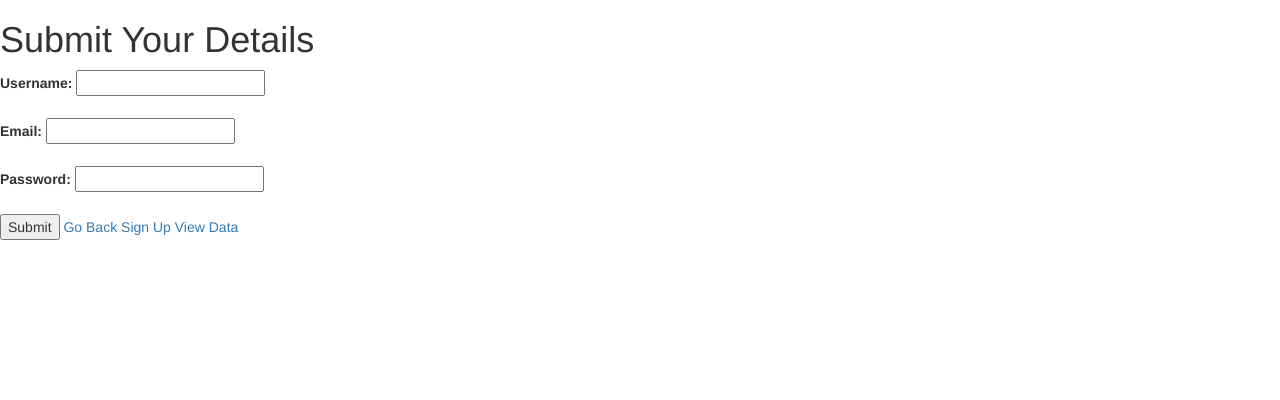
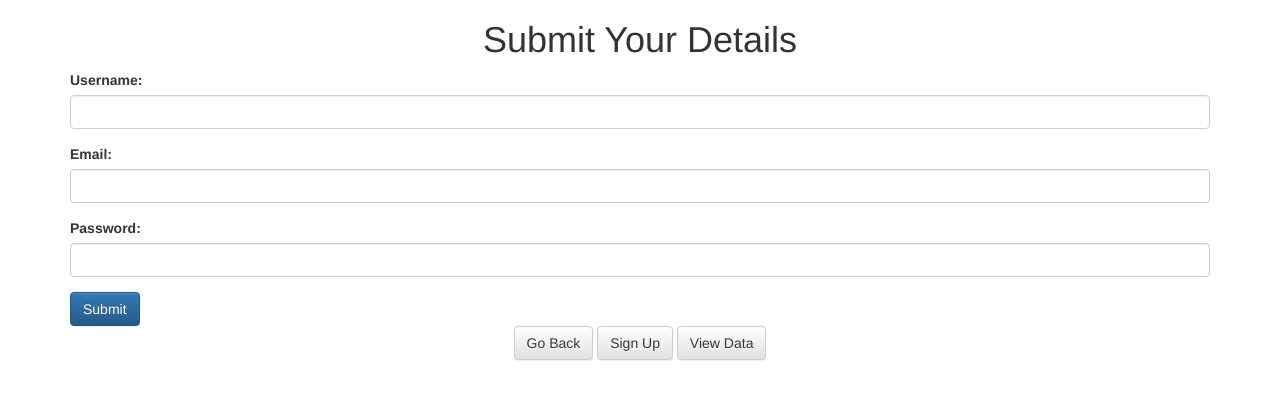
Before and after one commit to SSreeramsetty11/flask-form-example, a Flask app: template templates/form.html in a window 1280 px wide. Shown: the top 400 px of the page. Run offline with Flask 3, Linux system fonts and the light colour scheme; the template is opened without the code that fills it, so the values that code supplies are empty.

Commit message:
tried to fix bootstrap again

```diff
--- a/templates/form.html
+++ b/templates/form.html
@@ -1,22 +1,36 @@
 <!DOCTYPE html>
-<html>
+<html lang="en">
 <head>
+    <meta charset="UTF-8">
+    <meta name="viewport" content="width=device-width, initial-scale=1.0">
     <title>Submit Form</title>
     <link rel="stylesheet" href="https://cdn.jsdelivr.net/npm/bootstrap@3.3.7/dist/css/bootstrap.min.css" integrity="sha384-BVYiiSIFeK1dGmJRAkycuHAHRg32OmUcww7on3RYdg4Va+PmSTsz/K68vbdEjh4u" crossorigin="anonymous">
     <link rel="stylesheet" href="https://cdn.jsdelivr.net/npm/bootstrap@3.3.7/dist/css/bootstrap-theme.min.css" integrity="sha384-rHyoN1iRsVXV4nD0JutlnGaslCJuC7uwjduW9SVrLvRYooPp2bWYgmgJQIXwl/Sp" crossorigin="anonymous">
     <script src="https://cdn.jsdelivr.net/npm/bootstrap@3.3.7/dist/js/bootstrap.min.js" integrity="sha384-Tc5IQib027qvyjSMfHjOMaLkfuWVxZxUPnCJA7l2mCWNIpG9mGCD8wGNIcPD7Txa" crossorigin="anonymous"></script>
 </head>
 <body>
-    <h1>Submit Your Details</h1>
-    <label for="username">Username:</label>
-    <input type="text" id="username" name="username" required><br><br>
-    <label for="email">Email:</label>
-    <input type="email" id="email" name="email" required><br><br>
-    <label for="password">Password:</label>
-    <input type="password" id="password" name="password" required><br><br>
-    <button type="submit" formaction="/signup" formmethod="post">Submit</button>
-    <a href="/">Go Back</a>
-    <a href="/signup" class="button">Sign Up</a>
-    <a href="/data" class="button">View Data</a>
+    <div class="container">
+        <h1 class="text-center">Submit Your Details</h1>
+        <form action="/signup" method="post">
+            <div class="form-group">
+                <label for="username">Username:</label>
+                <input type="text" class="form-control" id="username" name="username" required>
+            </div>
+            <div class="form-group">
+                <label for="email">Email:</label>
+                <input type="email" class="form-control" id="email" name="email" required>
+            </div>
+            <div class="form-group">
+                <label for="password">Password:</label>
+                <input type="password" class="form-control" id="password" name="password" required>
+            </div>
+            <button type="submit" class="btn btn-primary">Submit</button>
+        </form>
+        <div class="text-center">
+            <a href="/" class="btn btn-default">Go Back</a>
+            <a href="/signup" class="btn btn-default">Sign Up</a>
+            <a href="/data" class="btn btn-default">View Data</a>
+        </div>
+    </div>
 </body>
 </html>
```
